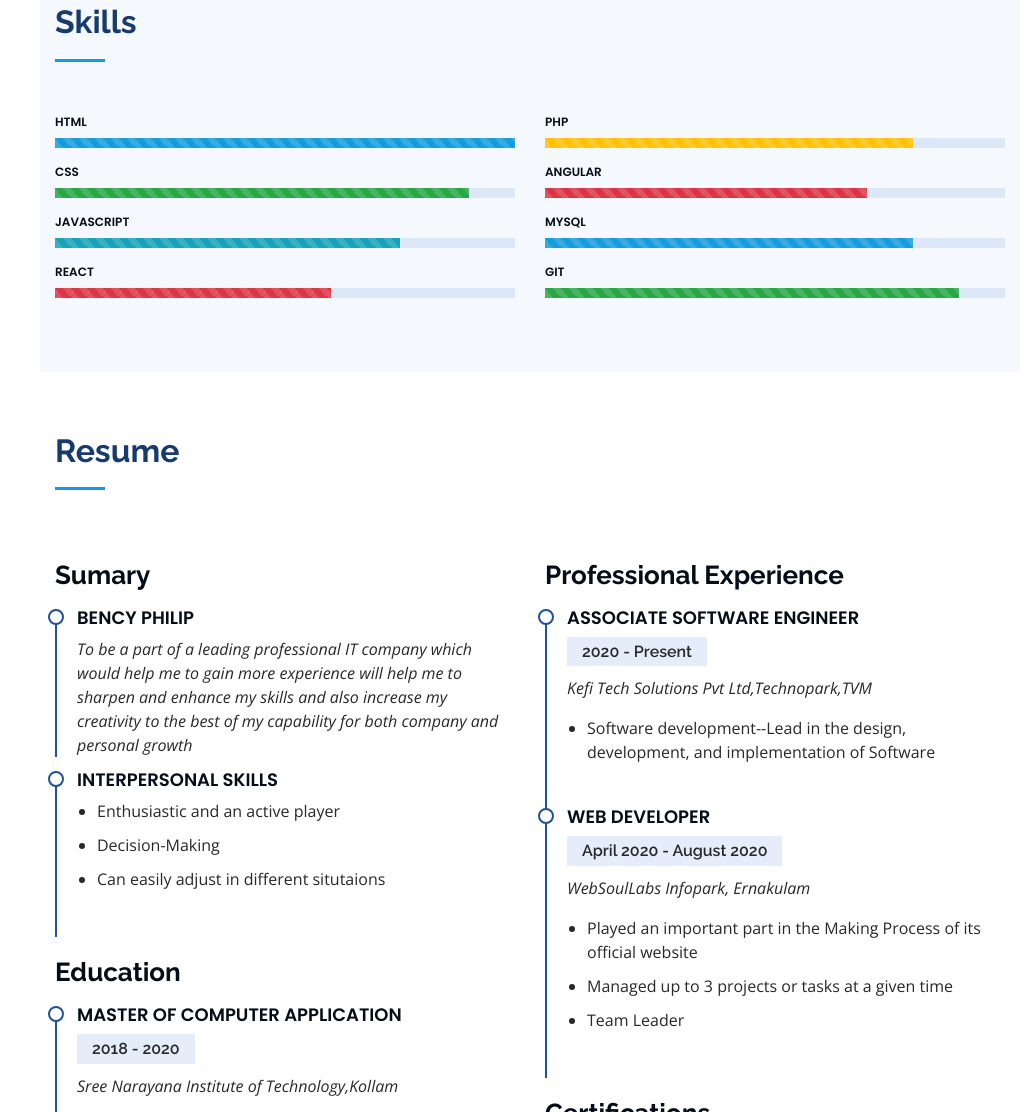
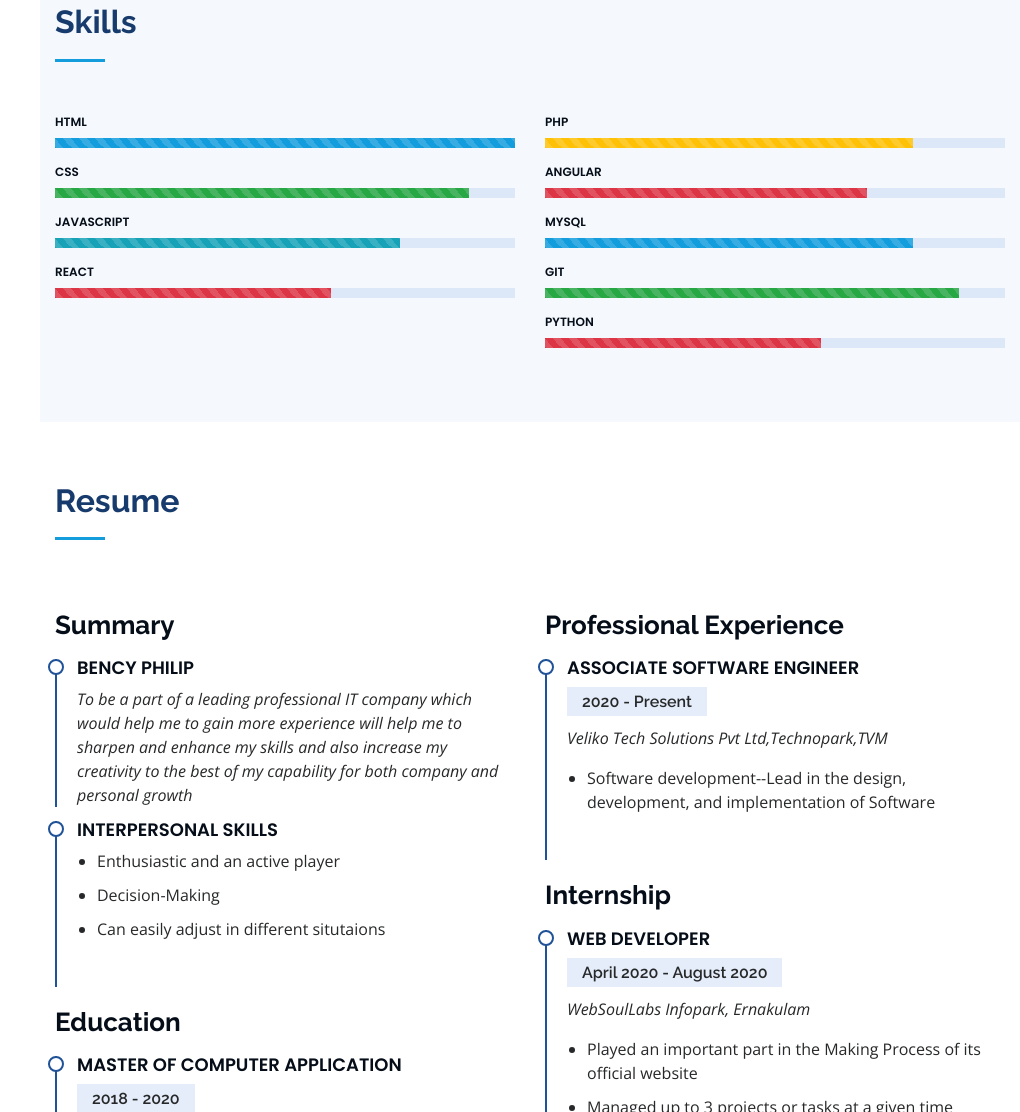
Before and after one commit to BENCYPHILIP/portfoliowebsite, a plain HTML site: page index.html in a window 1280 px wide. Shown: the part 1526-2638 px from the top of the page, without its empty margins (260-1280 px from the left). Drawn offline with nearby package versions, Linux system fonts and the light colour scheme.

Commit message:
third commit

```diff
--- a/index.html
+++ b/index.html
@@ -112,7 +112,7 @@
                   <li><i class="icofont-rounded-right"></i> <strong>Projects:</strong> github.com/BENCYPHILIP</li>
                   <li><i class="icofont-rounded-right"></i> <strong>Degree:</strong> Master</li>
                   <li><i class="icofont-rounded-right"></i> <strong>Email:</strong> bencyphilip20@gmail.com</li>
-                  <li><i class="icofont-rounded-right"></i> <strong>Freelance:</strong> Available</li>
+
                 </ul>
               </div>
             </div>
@@ -191,7 +191,12 @@
                 <div class="progress-bar bg-success progress-bar-striped progress-bar-animated" role="progressbar" aria-valuenow="90" aria-valuemin="0" aria-valuemax="100"></div>
               </div>
             </div>
-
+            <div class="progress">
+              <span class="skill">Python <i class="val"></i></span>
+              <div class="progress-bar-wrap">
+                <div class="progress-bar bg-danger progress-bar-striped progress-bar-animated" role="progressbar" aria-valuenow="60" aria-valuemin="0" aria-valuemax="100"></div>
+              </div>
+            </div>
           </div>
 
         </div>
@@ -210,7 +215,7 @@
 
         <div class="row">
           <div class="col-lg-6" data-aos="fade-up">
-            <h3 class="resume-title">Sumary</h3>
+            <h3 class="resume-title">Summary</h3>
             <div class="resume-item pb-0">
               <h4>Bency Philip</h4>
               <p><em>To be a part of a leading professional IT company which would help me to gain more experience will help me to sharpen and enhance my skills and also increase my creativity to the best of my capability for both company and personal growth</em></p>
@@ -243,13 +248,14 @@
             <div class="resume-item">
               <h4>Associate Software Engineer</h4>
               <h5>2020 - Present</h5>
-              <p><em>Kefi Tech Solutions Pvt Ltd,Technopark,TVM </em></p>
+              <p><em>Veliko Tech Solutions Pvt Ltd,Technopark,TVM </em></p>
               <ul>
                 <li>Software development--Lead in the design, development, and implementation of Software</li>
               </ul>
             </div>
+            <h3 class="resume-title">Internship </h3>
             <div class="resume-item">
-              <h4>Web Developer</h4>
+              <h4>Web Developer </h4>
               <h5>April 2020  - August 2020</h5>
               <p><em>WebSoulLabs Infopark,
                 Ernakulam</em></p>
```
